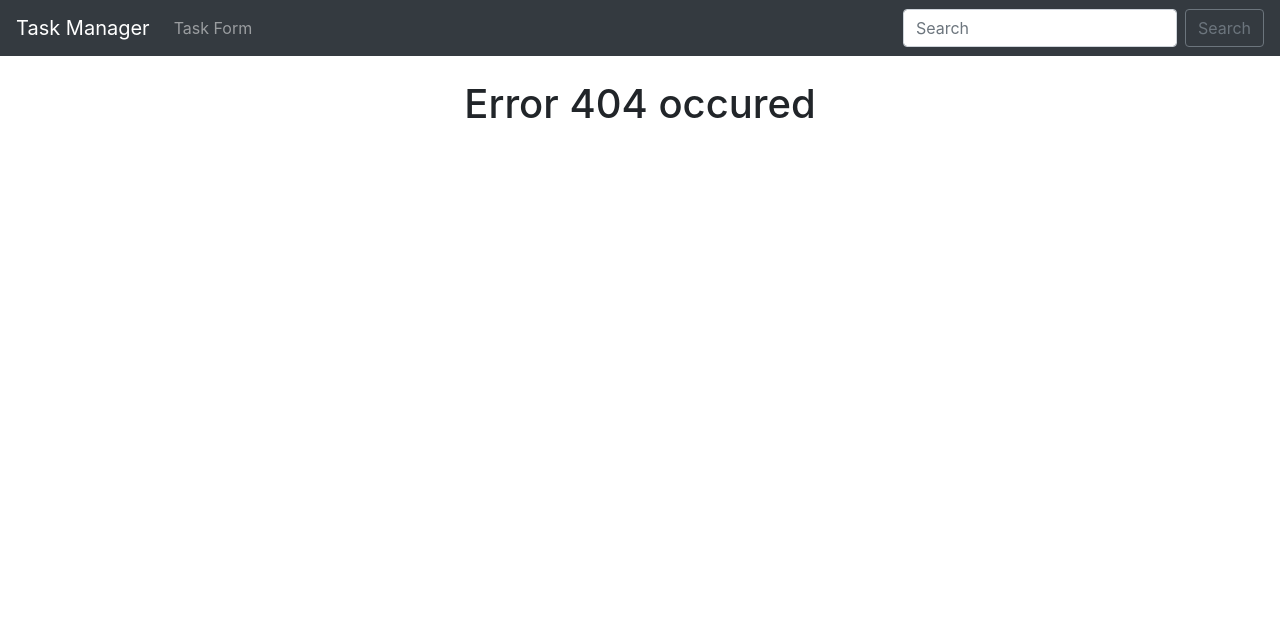
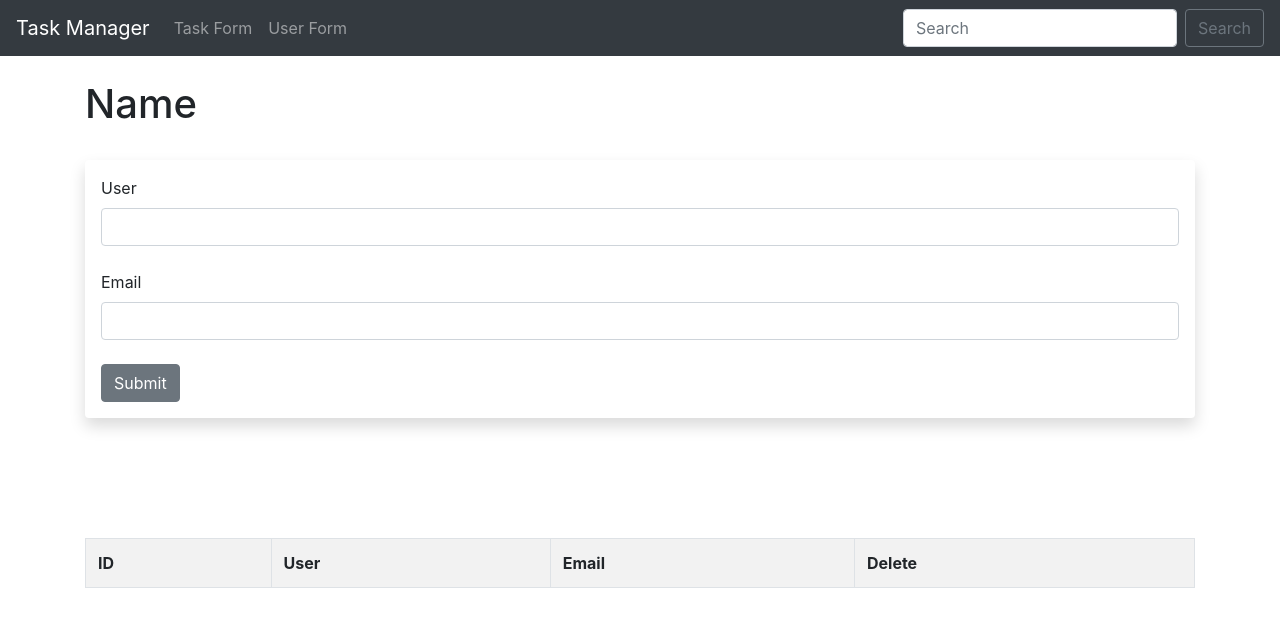
Before and after one commit to danvluewubley/Task-Manager, a Flask app: page /user/add in a window 1280 px wide. Shown: the top 627 px of the page. Run offline with Flask 3, Linux system fonts and the light colour scheme; lists and menus that the app fills with data are empty.

Commit message:
Revert "Revert "implemented a user page""
This reverts commit 46cd94f07245cf7b4bf5abcb7e71874b548b0f91.

```diff
--- a/create_db.py
+++ b/create_db.py
@@ -1,8 +1,8 @@
 import mysql.connector
 import os
-import dotenv
+from dotenv import load_dotenv
 
-dotenv()
+load_dotenv()
 
 mydb = mysql.connector.connect(
   host="localhost",
--- a/main.py
+++ b/main.py
@@ -1,7 +1,7 @@
 from flask import Flask, render_template, flash, request
 from flask_wtf import FlaskForm
 from wtforms import StringField, SubmitField, SelectField
-from wtforms.validators import DataRequired
+from wtforms.validators import DataRequired, Email
 
 from flask_sqlalchemy import SQLAlchemy
 from flask_migrate import Migrate
@@ -20,6 +20,9 @@ app.app_context().push()
 
 # Add Database
 app.config['SQLALCHEMY_DATABASE_URI'] = f'mysql+pymysql://root:{os.getenv("SQL_PASSWORD")}@localhost/tasks'
+app.config['SQLALCHEMY_BINDS'] = {
+  'users': f'mysql+pymysql://root:{os.getenv("SQL_PASSWORD")}@localhost/users'
+  }
 
 # Secret Key!
 app.config['SECRET_KEY'] = os.getenv("SECRET_KEY")
@@ -28,7 +31,8 @@ app.config['SECRET_KEY'] = os.getenv("SECRET_KEY")
 db = SQLAlchemy(app)
 migrate = Migrate(app, db)
 
-# Create Model
+
+# Create Task Model
 class Tasks(db.Model):
   id = db.Column(db.Integer, primary_key=True)
   task = db.Column(db.String(100), nullable=False)
@@ -40,26 +44,104 @@ class Tasks(db.Model):
   def __repr__(self):
     return '<Task %r>' % self.task
 
-# Create a Form Class
-class AddForm(FlaskForm):
+# Create a Task Create Form
+class AddTaskForm(FlaskForm):
   task = StringField("Name of Task", validators=[DataRequired()])
   description = StringField("Description of Task", validators=[DataRequired()])
   priority = SelectField("Priority of Task", choices=[('High', 'High'), ('Medium', 'Medium'), ('Low', 'Low')], validators=[DataRequired()])
   submit = SubmitField("Submit")
 
-# Create an Update Form
-class UpdateForm(FlaskForm):
+# Create an Task Update Form
+class UpdateTaskForm(FlaskForm):
   task = StringField("Edit Task", validators=[DataRequired()])
   description = StringField("Edit Description", validators=[DataRequired()])
   priority = SelectField("Priority of Task", choices=[('High', 'High'), ('Medium', 'Medium'), ('Low', 'Low')], validators=[DataRequired()])
   submit = SubmitField("Submit")
 
+# Create User Model
+class Users(db.Model):
+  __bind_key__ = 'users'
+  id = db.Column(db.Integer, primary_key=True)
+  user = db.Column(db.String(100), nullable=False)
+  email = db.Column(db.String(200), nullable=False, unique=True)
+  date_added = db.Column(db.DateTime, default=datetime.utcnow)
+
+  # Create A String
+  def __repr__(self):
+    return '<Users %r>' % self.user
+
+# Create a User Form Class
+class AddUserForm(FlaskForm):
+  __bind_key__ = 'users'
+  user = StringField("User", validators=[DataRequired()])
+  email = StringField("Email", validators=[Email()])
+  submit = SubmitField("Submit")
+
+# Create an User Update Form
+class UpdateUserForm(FlaskForm):
+  __bind_key__ = 'users'
+  user = StringField("Edit User", validators=[DataRequired()])
+  email = StringField("Edit Email", validators=[Email()])
+  submit = SubmitField("Submit")
+
+# Create Task Page
+@app.route('/task/add', methods=['GET','POST'])
+def add_task():
+  task = None
+  description = None
+  priority = None
+
+  form = AddTaskForm()
+  # Validate Form
+  if form.validate_on_submit():
+    task = form.task.data
+    description = form.description.data
+    priority = form.priority.data
+
+    new_task = Tasks(task=form.task.data, description=form.description.data, priority=form.priority.data)
+    db.session.add(new_task)
+    db.session.commit()
+
+    flash("Task Added Successfully!")
+  our_tasks=Tasks.query.order_by(Tasks.date_added)
+  return render_template('task.html',
+    task = task,
+    form = form,
+    our_tasks=our_tasks)
+
+# Update Database Record
+@app.route('/task/update/<int:id>',methods=['GET','POST'])
+def task_update(id):
+  form = UpdateTaskForm()
+  task_to_update = Tasks.query.get_or_404(id)
+  if request.method == "POST":
+    task_to_update.task = request.form['task']
+    task_to_update.description = request.form['description']
+    task_to_update.priority = request.form['priority']
+    try:
+      db.session.commit()
+      flash('Task Updated Successfully!')
+      return render_template("update_task.html",
+        form=form,
+        task_to_update=task_to_update)
+    except:
+      flash('Error! Looks like there was a problem... Try Again!')
+      return render_template("update_task.html",
+        form=form,
+        task_to_update=task_to_update,
+        id=id)
+  else:
+    return render_template("update_task.html",
+        form=form,
+        task_to_update=task_to_update,
+        id=id)
+
 # Delete Database Record
-@app.route('/delete/<int:id>')
-def delete(id):
+@app.route('/task/delete/<int:id>')
+def task_delete(id):
   task_to_delete = Tasks.query.get_or_404(id)
   task = None
-  form = AddForm()
+  form = AddTaskForm()
 
   try:
     db.session.delete(task_to_delete)
@@ -78,32 +160,82 @@ def delete(id):
       form = form,
       our_tasks=our_tasks)
 
+
+
+# Create User Page
+@app.route('/user/add', methods=['GET','POST'])
+def add_user():
+  user = None
+  email = None
+
+  form = AddUserForm()
+  # Validate Form
+  if form.validate_on_submit():
+    user = form.user.data
+    email = form.email.data
+
+    new_user = Users(user=user, email=email)
+    db.session.add(new_user)
+    db.session.commit()
+
+    flash("User Added Successfully!")
+
+  our_users=Users.query.order_by(Users.date_added)
+  return render_template('user.html',
+    user = user,
+    form = form,
+    our_users=our_users)
+
 # Update Database Record
-@app.route('/update/<int:id>',methods=['GET','POST'])
-def update(id):
-  form = UpdateForm()
-  task_to_update = Tasks.query.get_or_404(id)
+@app.route('/user/update/<int:id>',methods=['GET','POST'])
+def user_update(id):
+  form = UpdateUserForm()
+  user_to_update = Users.query.get_or_404(id)
   if request.method == "POST":
-    task_to_update.task = request.form['task']
-    task_to_update.description = request.form['description']
-    task_to_update.priority = request.form['priority']
+    user_to_update.user = request.form['user']
+    user_to_update.email = request.form['email']
     try:
       db.session.commit()
-      flash('Task Updated Successfully!')
-      return render_template("update.html",
+      flash('User Updated Successfully!')
+      return render_template("update_user.html",
         form=form,
-        task_to_update=task_to_update)
+        user_to_update=user_to_update)
     except:
       flash('Error! Looks like there was a problem... Try Again!')
-      return render_template("update.html",
+      return render_template("update_user.html",
         form=form,
-        task_to_update=task_to_update,
+        user_to_update=user_to_update,
         id=id)
   else:
-    return render_template("update.html",
+    return render_template("update_user.html",
         form=form,
-        task_to_update=task_to_update,
+        user_to_update=user_to_update,
         id=id)
+
+# Delete Database Record
+@app.route('/user/delete/<int:id>')
+def user_delete(id):
+  user_to_delete = Users.query.get_or_404(id)
+  user = None
+  form = AddUserForm()
+
+  try:
+    db.session.delete(user_to_delete)
+    db.session.commit()
+    flash("User Deleted Successfully!")
+    our_users=Users.query.order_by(Users.date_added)
+    return render_template('user.html',
+      user = user,
+      form = form,
+      our_users=our_users)
+
+  except:
+    flash("Whoops! There was a problem deleting task, try again...")
+    return render_template('user.html',
+      user = user,
+      form = form,
+      our_users=our_users)
+
 
 # Create a route decorator
 @app.route('/')
@@ -119,28 +251,3 @@ def page_not_found(e):
 @app.errorhandler(500)
 def page_not_found(e):
   return render_template('500.html')
-
-# Create Task Page
-@app.route('/task/add', methods=['GET','POST'])
-def add_task():
-  task = None
-  description = None
-  priority = None
-
-  form = AddForm()
-  # Validate Form
-  if form.validate_on_submit():
-    task = form.task.data
-    description = form.description.data
-    priority = form.priority.data
-
-    new_task = Tasks(task=form.task.data, description=form.description.data, priority=form.priority.data)
-    db.session.add(new_task)
-    db.session.commit()
-
-    flash("Task Added Successfully!")
-  our_tasks=Tasks.query.order_by(Tasks.date_added)
-  return render_template('task.html',
-    task = task,
-    form = form,
-    our_tasks=our_tasks)
--- a/templates/navbar.html
+++ b/templates/navbar.html
@@ -9,6 +9,9 @@
       <li class="nav-item">
         <a class="nav-link" href="{{ url_for('add_task') }}">Task Form</a>
       </li>
+      <li class="nav-item">
+        <a class="nav-link" href="{{ url_for('add_user') }}">User Form</a>
+      </li>
     </ul>
     <form class="form-inline my-2 my-lg-0">
       <input class="form-control mr-sm-2" type="search" placeholder="Search" aria-label="Search">
--- /dev/null
+++ b/templates/user.html
@@ -0,0 +1,87 @@
+{% extends 'base.html' %}
+
+{% block content %}
+
+{% for message in get_flashed_messages() %}
+
+  <div class="alert alert-success alert-dismissible fade show" role="alert">
+    {{ message }}
+    <button type="button" class="close" data-dismiss="alert" aria-label="Close">
+      <span aria-hidden="true">&times;</span>
+    </button>
+  </div>
+
+{% endfor %}
+
+{% if users %}
+  <h1>User Added!</h1>
+  <br/><br/><br/>
+  <table class="table table-hover table-bordered table-striped">
+
+    <tr>
+      <th>ID</th>
+      <th>User</th>
+      <th>Email</th>
+      <th>Delete</th>
+    </tr>
+
+    {% for users in our_users %}
+
+    <tr>
+      <td>{{ users.id }}</td>
+      <td><a href="{{ url_for('user_update', id=users.id) }}"><strong>{{ users.user }}</strong></a> </td>
+      <td>{{ user.email }}</td>
+      <td><a href="{{ url_for('user_delete', id=users.id) }}"><strong>🗑️</strong></a> </td>
+    </tr>
+
+    {% endfor %}
+
+  </table>
+
+{% else %}
+  <h1>Name</h1>
+  <br/>
+<div class="shadow p-3 mb-5 bg-white rounded">
+  <form method="POST">
+    {{ form.hidden_tag() }}
+
+    {{ form.user.label(class="form-label") }}
+    {{ form.user(class="form-control") }}
+
+    <br/>
+
+    {{ form.email.label(class="form-label") }}
+    {{ form.email(class="form-control") }}
+
+    <br/>
+
+    {{ form.submit(class="btn btn-secondary") }}
+
+  </form>
+</div>
+<br/><br/><br/>
+<table class="table table-hover table-bordered table-striped">
+
+  <tr>
+    <th>ID</th>
+    <th>User</th>
+    <th>Email</th>
+    <th>Delete</th>
+  </tr>
+
+  {% for users in our_users %}
+
+  <tr>
+    <td>{{ users.id }}</td>
+    <td><a href="{{ url_for('user_update', id=users.id) }}"><strong>{{ users.user }}</strong></a> </td>
+    <td>{{ users.email }}</td>
+    <td><a href="{{ url_for('user_delete', id=users.id) }}"><strong>🗑️</strong></a> </td>
+  </tr>
+
+  {% endfor %}
+
+</table>
+
+{% endif %}
+
+{% endblock %}
```
Also changed, not shown: templates/task.html (+4 -4 lines), templates/update_task.html (renamed from templates/update.html, +4 -4 lines), templates/update_user.html (added, +68 -0 lines).
